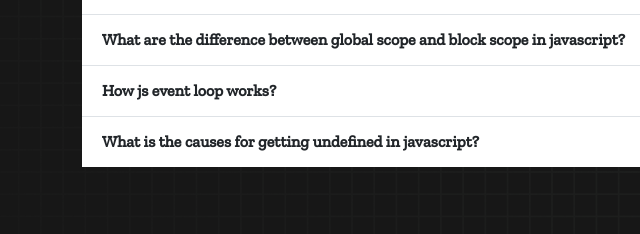
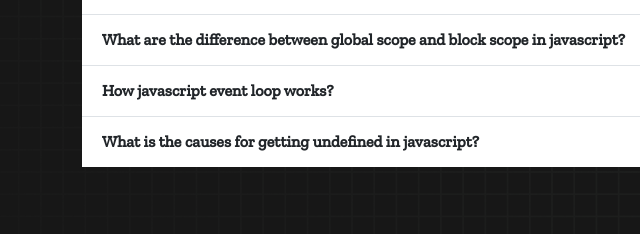
Before and after one commit to mitHSwas/monstar-debug, a plain HTML site: page blog.html in a window 1280 px wide. Shown: the part 212-446 px from the top of the page, 0-640 px from the left. Drawn offline with nearby package versions, Linux system fonts and the light colour scheme.

Commit message:
Yeah. Everything is ok.. Ready to production.

```diff
--- a/blog.html
+++ b/blog.html
@@ -53,7 +53,7 @@
             <h2 class="accordion-header" id="flush-headingThree">
                 <button class="accordion-button collapsed" type="button" data-bs-toggle="collapse"
                     data-bs-target="#flush-collapseThree" aria-expanded="false" aria-controls="flush-collapseThree">
-                    How js event loop works?
+                    How javascript event loop works?
                 </button>
             </h2>
             <div id="flush-collapseThree" class="accordion-collapse collapse" aria-labelledby="flush-headingThree"
```
